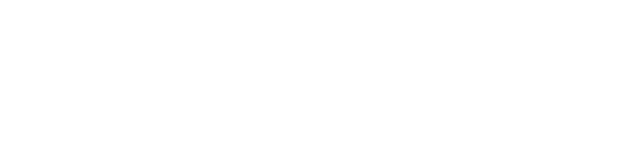
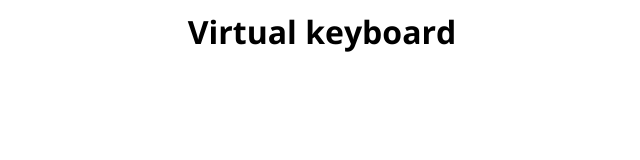
Before and after one commit to ImmuneQQ/virtual-keyboard, a website: page index.html in a window 1280 px wide. Shown: the whole page, without its empty margins (318-958 px from the left). Drawn offline with nearby package versions, Linux system fonts and the light colour scheme.

Commit message:
feat: add title

```diff
--- a/index.html
+++ b/index.html
@@ -5,8 +5,12 @@
   <meta http-equiv="X-UA-Compatible" content="IE=edge">
   <meta name="viewport" content="width=device-width, initial-scale=1.0">
   <title>Virtual Keyboard</title>
+  <link rel="preconnect" href="https://fonts.googleapis.com">
+  <link rel="preconnect" href="https://fonts.gstatic.com" crossorigin>
+  <link href="https://fonts.googleapis.com/css2?family=Open+Sans:wght@400;700&display=swap" rel="stylesheet">
+  <link rel="stylesheet" href="style.css">
 </head>
 <body>
-	<script src="script.js"></script>
+  <script src="script.js"></script>
 </body>
 </html>
--- a/script.js
+++ b/script.js
@@ -0,0 +1,10 @@
+const pageBody = document.querySelector('body');
+const pageTitle = document.createElement('h1');
+const pageMain = document.createElement('main');
+
+pageMain.classList.add('main');
+pageBody.append(pageMain);
+
+pageTitle.textContent = 'Virtual keyboard';
+pageTitle.classList.add('main__title');
+pageMain.append(pageTitle);
--- a/style.css
+++ b/style.css
@@ -0,0 +1,20 @@
+/* reset */
+
+body {
+  margin: 0;
+}
+
+h1 {
+  margin: 0;
+}
+
+/* basic */
+
+.main {
+  padding: 10px;
+}
+
+.main__title {
+  font-family: 'Open Sans', sans-serif;
+  text-align: center;
+}
```
